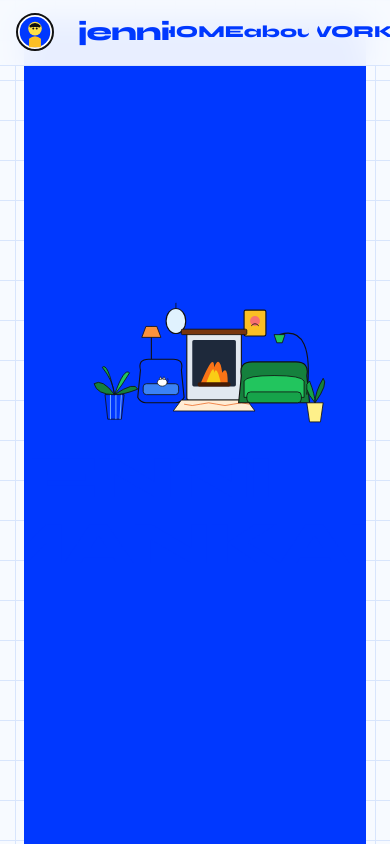
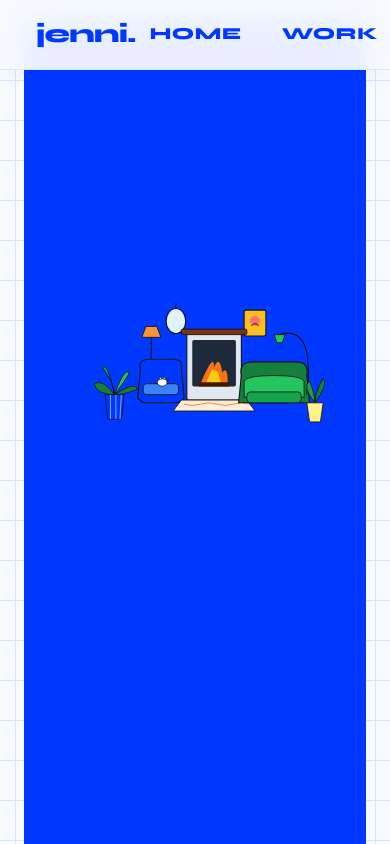
Before and after one commit to jmankar8168/Jennifer_Portfolio, a React (Vite) app: page / in a window 390 px wide. Shown: the top 844 px of the page. Built offline with nearby package versions, Linux system fonts and the light colour scheme; a web font is replaced by a local one.

Commit message:
feat: custom ring and dot cursor throughout site

```diff
--- a/src/App.css
+++ b/src/App.css
@@ -1551,7 +1551,7 @@ body {
 
 
 /* ==========================================================================
-   PERSISTENT UNIFIED NAVBAR WITH TWO ANIMATED STATES
+   UNIFIED FIRST NAVBAR THROUGHOUT (JENNI. / HOME WORK ABOUT CONTACT)
    ========================================================================== */
 
 .jenni-header {
@@ -1561,30 +1561,38 @@ body {
   right: 0;
   width: 100%;
   z-index: 100000;
-  padding: 18px 32px;
+  padding: 18px 36px;
   box-sizing: border-box;
-  transition: background-color 1.2s cubic-bezier(0.4, 0, 0.2, 1),
-              border-color 1.2s cubic-bezier(0.4, 0, 0.2, 1),
-              box-shadow 1.2s cubic-bezier(0.4, 0, 0.2, 1),
-              padding 1.2s cubic-bezier(0.4, 0, 0.2, 1);
-}
-
-/* Phase 1: Enter & Hold (Hero Overlay active) */
-.jenni-header-phase-enter,
-.jenni-header-phase-hold {
+  transition: background-color 0.4s ease,
+              border-color 0.4s ease,
+              box-shadow 0.4s ease,
+              padding 0.4s ease;
+}
+
+/* Over Blue Hero Overlay */
+.jenni-header.jenni-header-hero {
   background-color: transparent;
   border-bottom: 1.5px solid transparent;
   box-shadow: none;
 }
 
-/* Phase 2: Exit & Done (Original Website style) */
-.jenni-header-phase-exit,
-.jenni-header-phase-done {
+.jenni-header.jenni-header-hero .header-brand-name,
+.jenni-header.jenni-header-hero .header-nav-item {
+  color: #ffffff;
+}
+
+/* Over Light Website Content */
+.jenni-header.jenni-header-site {
   background: rgba(247, 250, 255, 0.94);
   backdrop-filter: blur(14px);
   border-bottom: 1.5px solid var(--grid-line);
-  padding: 14px 32px;
+  padding: 14px 36px;
   box-shadow: 0 4px 20px rgba(0, 56, 255, 0.04);
+}
+
+.jenni-header.jenni-header-site .header-brand-name,
+.jenni-header.jenni-header-site .header-nav-item {
+  color: var(--cobalt);
 }
 
 .header-inner {
@@ -1607,195 +1615,49 @@ body {
   text-decoration: none;
 }
 
-/* Avatar Mark Circle: Springs open from 0 to 38px */
-.avatar-mark-circle {
-  width: 38px;
-  height: 38px;
-  border-radius: 50%;
-  border: 2px solid var(--dark);
-  overflow: hidden;
-  display: flex;
-  align-items: center;
-  justify-content: center;
-  background-color: var(--white);
-  transition: width 0.9s cubic-bezier(0.34, 1.56, 0.64, 1),
-              height 0.9s cubic-bezier(0.34, 1.56, 0.64, 1),
-              opacity 0.7s ease,
-              margin-right 0.9s cubic-bezier(0.34, 1.56, 0.64, 1),
-              transform 0.3s ease;
-  margin-right: 12px;
-}
-
-.avatar-mark-circle.avatar-collapsed {
-  width: 0px !important;
-  height: 0px !important;
-  opacity: 0 !important;
-  margin-right: 0px !important;
-  border-width: 0px !important;
-  pointer-events: none;
-}
-
-.avatar-mark-circle.avatar-expanded {
-  width: 38px;
-  height: 38px;
-  opacity: 1;
-  margin-right: 12px;
-}
-
 .header-brand-name {
   font-family: var(--font-display);
   font-size: 1.6rem;
   font-weight: 900;
   letter-spacing: -0.03em;
-  transition: color 1.2s cubic-bezier(0.4, 0, 0.2, 1);
-  display: inline-flex;
-  align-items: baseline;
-}
-
-.jenni-header-phase-enter .header-brand-name,
-.jenni-header-phase-hold .header-brand-name {
-  color: #ffffff;
-}
-
-.jenni-header-phase-exit .header-brand-name,
-.jenni-header-phase-done .header-brand-name {
-  color: var(--cobalt);
-}
-
-.brand-period {
-  display: inline-block;
-  transition: opacity 0.6s ease, max-width 0.6s ease;
-  overflow: hidden;
-  max-width: 20px;
-}
-
-.brand-period.period-hidden {
-  opacity: 0;
-  max-width: 0px;
-}
-
-/* Navigation Links & Horizontal Spread */
+  transition: color 0.4s ease;
+}
+
 .header-nav-links {
   display: flex;
   align-items: center;
-  transition: gap 1.2s cubic-bezier(0.34, 1.2, 0.64, 1);
-}
-
-/* Hero compact spacing vs Final wide spacing */
-.jenni-header-phase-enter .header-nav-links,
-.jenni-header-phase-hold .header-nav-links {
-  gap: 16px;
-}
-
-.jenni-header-phase-exit .header-nav-links,
-.jenni-header-phase-done .header-nav-links {
   gap: 28px;
 }
 
 .header-nav-item {
-  position: relative;
   text-decoration: none;
   font-family: var(--font-display);
   font-size: 1.05rem;
+  font-weight: 800;
+  letter-spacing: 0.04em;
   padding: 6px 14px;
   border-radius: 9999px;
-  display: inline-flex;
-  align-items: center;
-  justify-content: center;
-  transition: color 1.2s cubic-bezier(0.4, 0, 0.2, 1),
-              background-color 0.3s ease,
-              max-width 0.9s cubic-bezier(0.4, 0, 0.2, 1),
-              opacity 0.7s ease,
-              padding 0.9s ease;
-  overflow: hidden;
+  transition: color 0.4s ease, background-color 0.2s ease, transform 0.2s ease;
   white-space: nowrap;
-}
-
-.jenni-header-phase-enter .header-nav-item,
-.jenni-header-phase-hold .header-nav-item {
-  color: #ffffff;
-  font-weight: 800;
-  letter-spacing: 0.05em;
-}
-
-.jenni-header-phase-exit .header-nav-item,
-.jenni-header-phase-done .header-nav-item {
-  color: var(--cobalt);
-  font-weight: 800;
-  letter-spacing: normal;
 }
 
 .header-nav-item:hover {
   background-color: rgba(0, 56, 255, 0.08);
-}
-
-.nav-item-collapsed {
-  max-width: 0px !important;
-  opacity: 0 !important;
-  padding-left: 0px !important;
-  padding-right: 0px !important;
-  margin: 0px !important;
-  pointer-events: none;
-}
-
-.nav-item-expanded {
-  max-width: 140px;
-  opacity: 1;
-}
-
-.nav-label-hero,
-.nav-label-final {
-  transition: opacity 0.8s ease, transform 0.8s ease;
-}
-
-.jenni-header-phase-enter .nav-label-hero,
-.jenni-header-phase-hold .nav-label-hero {
-  opacity: 1;
-  display: inline;
-}
-
-.jenni-header-phase-enter .nav-label-final,
-.jenni-header-phase-hold .nav-label-final {
-  opacity: 0;
-  display: none;
-}
-
-.jenni-header-phase-exit .nav-label-hero,
-.jenni-header-phase-done .nav-label-hero {
-  opacity: 0;
-  display: none;
-}
-
-.jenni-header-phase-exit .nav-label-final,
-.jenni-header-phase-done .nav-label-final {
-  opacity: 1;
-  display: inline;
+  transform: translateY(-1px);
 }
 
 @media (max-width: 768px) {
   .jenni-header {
-    padding: 12px 16px;
-  }
-  .jenni-header-phase-exit .header-nav-links,
-  .jenni-header-phase-done .header-nav-links {
+    padding: 12px 18px;
+  }
+  .header-nav-links {
     gap: 12px;
   }
   .header-nav-item {
-    font-size: 0.9rem;
+    font-size: 0.85rem;
     padding: 4px 8px;
   }
 }
-@media (max-width: 480px) {
-  .header-nav-links {
-    gap: 8px;
-  }
-  .header-nav-item {
-    font-size: 0.8rem;
-    padding: 2px 6px;
-  }
-}
-
-
 /* ==========================================================================
    GLOBAL CUSTOM CURSOR (GPU MIX-BLEND-MODE DIFFERENCE)
    ========================================================================== */
--- a/src/components/Header.jsx
+++ b/src/components/Header.jsx
@@ -2,8 +2,6 @@ import React from 'react';
 
 export default function Header({ introPhase = 'done', onOpenCV, onOpenContact }) {
   const isHeroState = introPhase === 'enter' || introPhase === 'hold';
-  const isExitState = introPhase === 'exit';
-  const isDoneState = introPhase === 'done';
 
   const scrollTo = (id) => {
     const el = document.getElementById(id);
@@ -13,17 +11,16 @@ export default function Header({ introPhase = 'done', onOpenCV, onOpenContact })
   };
 
   const navItems = [
-    { id: 'about', heroLabel: 'HOME', finalLabel: 'about', href: 'hero' },
-    { id: 'works', heroLabel: 'WORK', finalLabel: 'works', href: 'works' },
-    { id: 'process', heroLabel: 'ABOUT', finalLabel: 'process', href: 'about' },
-    { id: 'playground', heroLabel: '', finalLabel: 'playground', href: 'playground', isNewInFinal: true },
-    { id: 'contact', heroLabel: 'CONTACT', finalLabel: 'contact', href: 'contact' },
+    { id: 'home', label: 'HOME', href: 'hero' },
+    { id: 'work', label: 'WORK', href: 'works' },
+    { id: 'about', label: 'ABOUT', href: 'about' },
+    { id: 'contact', label: 'CONTACT', href: 'contact' },
   ];
 
   return (
-    <header className={`jenni-header jenni-header-phase-${introPhase}`}>
+    <header className={`jenni-header ${isHeroState ? 'jenni-header-hero' : 'jenni-header-site'}`}>
       <div className="header-inner">
-        {/* Left: Brand / Logo Area */}
+        {/* Left: Clean Brand Logo "jenni." */}
         <div className="header-left-col">
           <a
             href="#hero"
@@ -33,34 +30,17 @@ export default function Header({ introPhase = 'done', onOpenCV, onOpenContact })
               scrollTo('hero');
             }}
           >
-            {/* Avatar mark circle — expands out during transition */}
-            <div className={`avatar-mark-circle ${isHeroState ? 'avatar-collapsed' : 'avatar-expanded'}`}>
-              <svg viewBox="0 0 40 40" width="34" height="34">
-                <circle cx="20" cy="20" r="18" fill="#0038ff" />
-                <circle cx="20" cy="16" r="8" fill="#fde047" />
-                <path d="M14 14 Q20 8 26 14" stroke="#111" strokeWidth="3" fill="#111" />
-                <circle cx="18" cy="16" r="1.2" fill="#111" />
-                <circle cx="22" cy="16" r="1.2" fill="#111" />
-                <path d="M13 28 Q20 22 27 28 L27 38 L13 38 Z" fill="#fbbf24" />
-              </svg>
-            </div>
-
-            <span className="header-brand-name">
-              jenni
-              <span className={`brand-period ${isHeroState ? 'period-visible' : 'period-hidden'}`}>.</span>
-            </span>
+            <span className="header-brand-name">jenni.</span>
           </a>
         </div>
 
-        {/* Right: Persistent Spreading Navigation */}
+        {/* Right: Clean Navigation Links (HOME, WORK, ABOUT, CONTACT) */}
         <nav className="header-nav-links">
-          {navItems.map((item) => {
-            const isCollapsible = item.isNewInFinal;
-            return (
+          {navItems.map((item) => (
             <a
               key={item.id}
               href={`#${item.href}`}
-                className={`header-nav-item ${isCollapsible && isHeroState ? 'nav-item-collapsed' : 'nav-item-expanded'}`}
+              className="header-nav-item"
               onClick={(e) => {
                 e.preventDefault();
                 if (item.id === 'contact' && onOpenContact) {
@@ -70,11 +50,9 @@ export default function Header({ introPhase = 'done', onOpenCV, onOpenContact })
                 }
               }}
             >
-                <span className="nav-label-hero">{item.heroLabel}</span>
-                <span className="nav-label-final">{item.finalLabel}</span>
+              {item.label}
             </a>
-            );
-          })}
+          ))}
         </nav>
       </div>
     </header>
```
Lines whose indentation alone changed are shown as unchanged.
